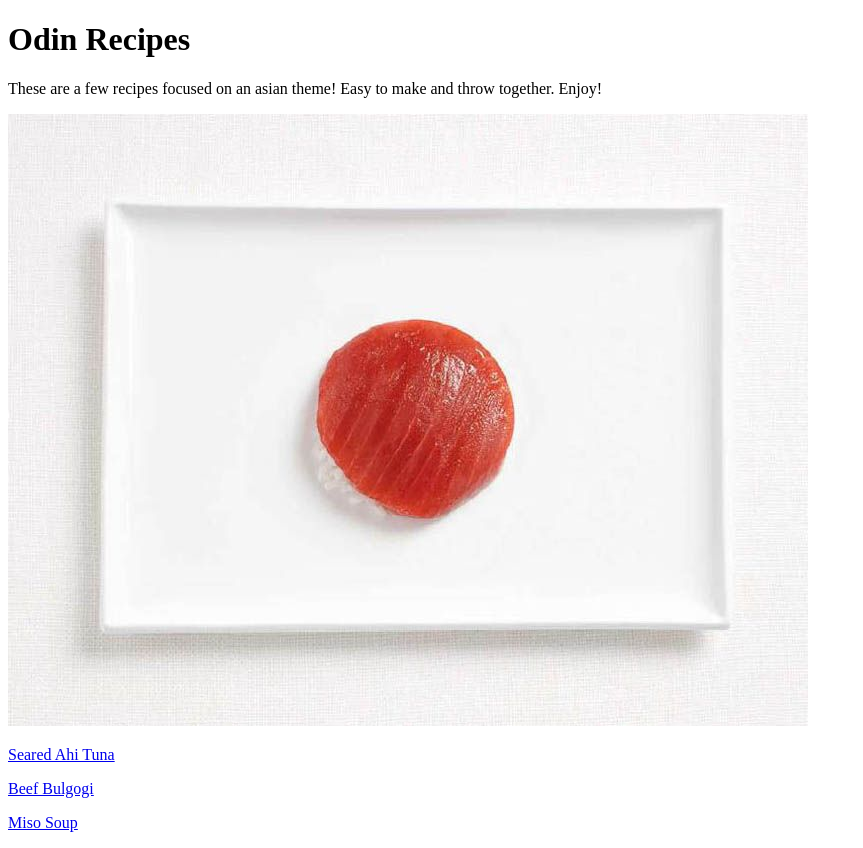
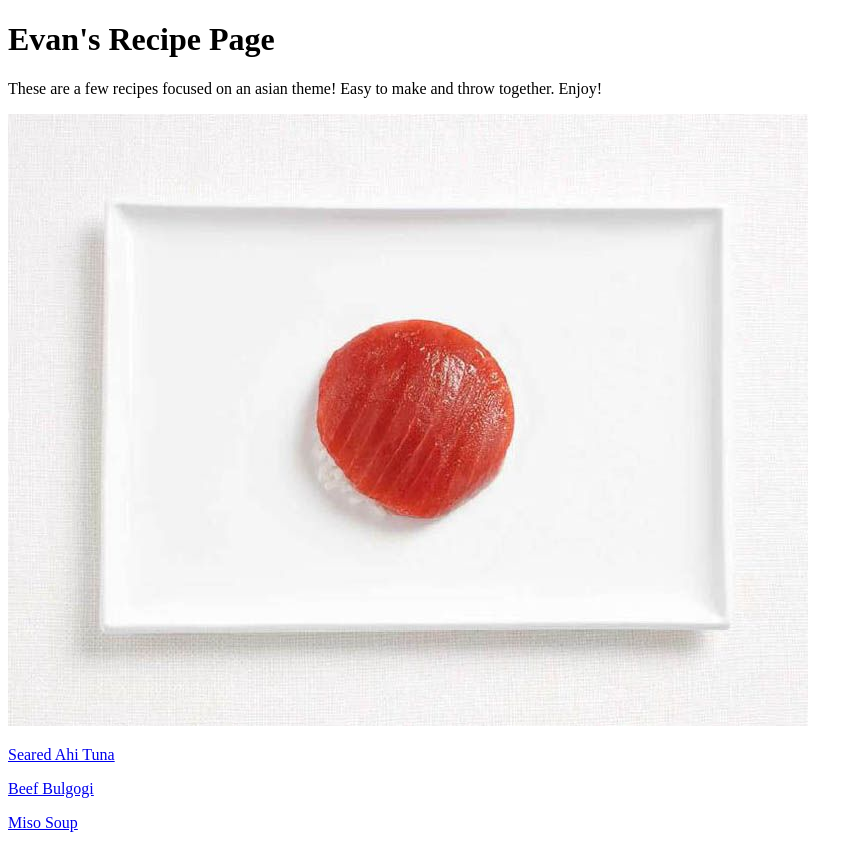
Before and after one commit to osberg1/htmlrecipes, a plain HTML site: page index.html in a window 1280 px wide. Shown: the whole page, without its empty margins (0-863 px from the left). Drawn offline with Linux system fonts and the light colour scheme.

Commit message:
Update index.html

```diff
--- a/index.html
+++ b/index.html
@@ -9,7 +9,7 @@
     </head>
 
     <body>
-        <h1>Odin Recipes</h1>
+        <h1>Evan's Recipe Page</h1>
 
         <p>These are a few recipes focused on an asian theme! Easy to make and throw together. Enjoy!</p>
 
```
